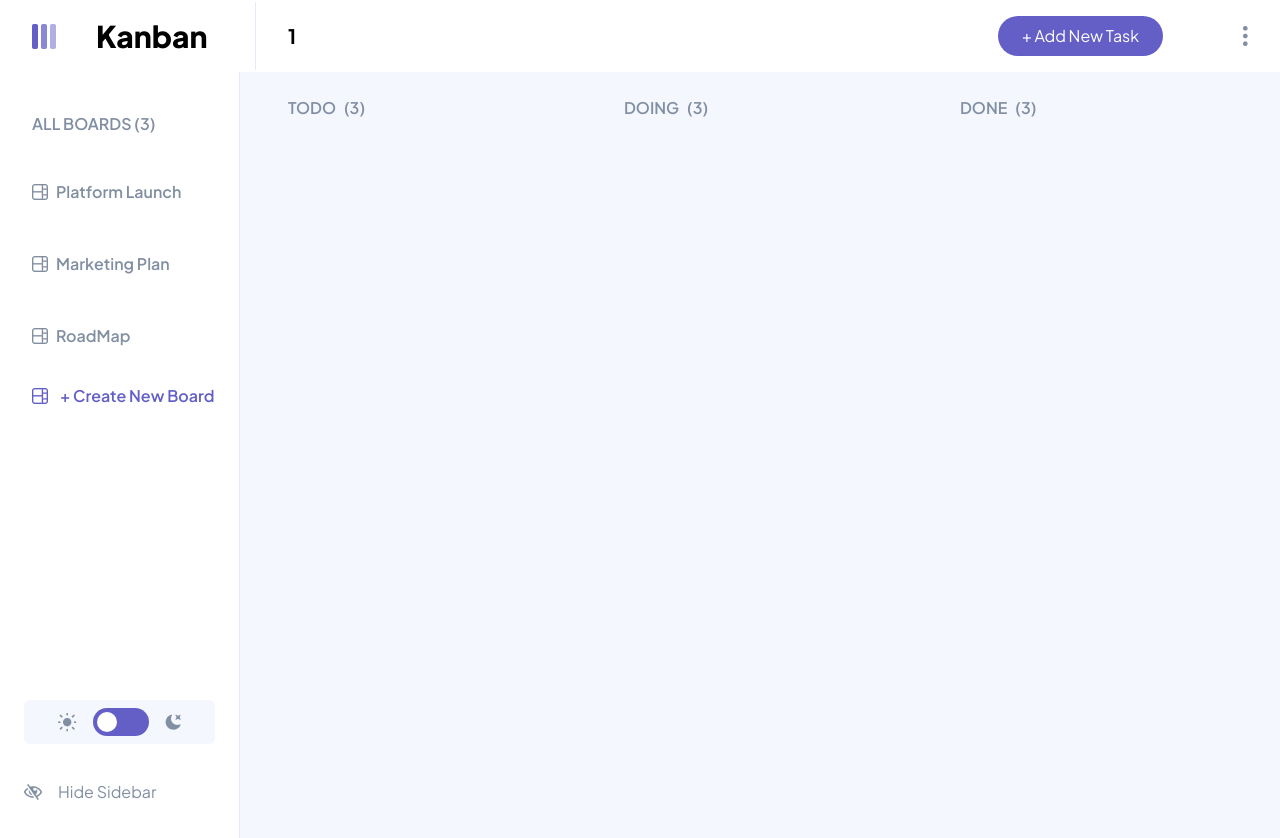
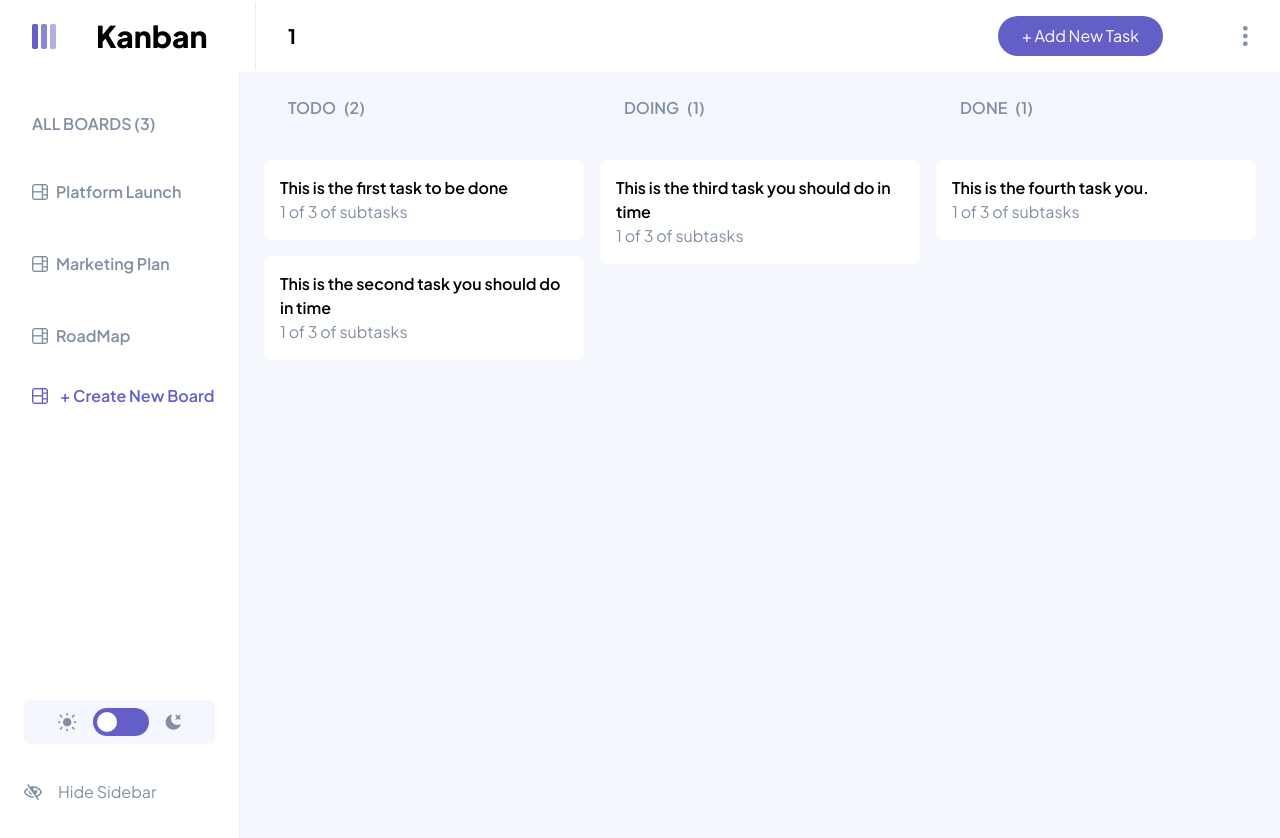
Before and after one commit to Jaystar-Bee/Kanban, a Vue app: page /1/1 in a window 1280 px wide. Shown: the top 838 px of the page. Built offline with nearby package versions, Linux system fonts and the light colour scheme.

Commit message:
added the tasks according to channel

```diff
--- a/src/components/Home/Column/OneColumn.vue
+++ b/src/components/Home/Column/OneColumn.vue
@@ -0,0 +1,50 @@
+<template>
+  <div>
+    <div class="flex items-center space-x-2 mb-10">
+      <div class="w-4 h-4 rounded-full" :class="`bg-[${column.color}]`"></div>
+      <h1 class="text-primary-dark-4 font-semibold">
+        {{ column.name.toUpperCase() }}
+      </h1>
+      <p class="font-semibold">({{ tasks.length }})</p>
+    </div>
+    <div v-for="task in tasks" :key="task.id" :task="task">
+      <div
+        v-if="task.status === column.name"
+        class="
+          bg-white
+          dark:bg-primary-dark-1 dark:text-white
+          duration-500
+          mt-4
+          p-4
+          rounded-md
+        "
+      >
+        <h1 class="font-semibold text-black dark:text-white duration-500">
+          {{ task.title }}
+        </h1>
+        <p class="text-primary-dark-4">1 of 3 of subtasks</p>
+      </div>
+    </div>
+  </div>
+</template>
+<script setup>
+/**
+ * Imports
+ */
+import { useTaskStore } from "@/stores/task";
+import { computed } from "vue";
+
+const taskStore = useTaskStore();
+const allTasks = taskStore.allTasks;
+const { column } = defineProps(["column"]);
+console.log(column);
+
+const tasks = computed(() => {
+  //   let columnTasks = [];
+  let columnTasks = allTasks.filter((task) => {
+    return task.status === column.name;
+  });
+  console.log(columnTasks);
+  return columnTasks;
+});
+</script>
--- a/src/components/Home/ColumnView.vue
+++ b/src/components/Home/ColumnView.vue
@@ -9,14 +9,14 @@
       duration-500
     "
   >
-    <div class="flex space-x-4 max-w-full overflow-x-scroll">
-      <div
+    <div class="flex space-x-4">
+      <!-- <div
         v-for="column in allColumns"
         :key="column.id"
         :column="column"
         class="min-w-[20rem] text-primary-dark-4 font-bold"
       >
-        <div class="flex items-center space-x-2">
+        <div class="flex items-center space-x-2 mb-10">
           <div
             class="w-4 h-4 rounded-full"
             :class="`bg-[${column.color}]`"
@@ -24,9 +24,29 @@
           <h1 class="text-primary-dark-4 font-semibold">
             {{ column.name.toUpperCase() }}
           </h1>
-          <p class="font-semibold">(3)</p>
+          <p class="font-semibold">()</p>
         </div>
-      </div>
+        <div v-for="task in taskStore.allTasks" :key="task.id" :task="task">
+          <div
+            v-if="task.status === column.name"
+            class="
+              bg-white
+              dark:bg-primary-dark dark:text-white
+              mt-4
+              p-4
+              rounded-md
+            "
+          >
+            {{ task.title }}
+          </div>
+        </div>
+      </div> -->
+      <OneColumn
+        v-for="column in allColumns"
+        :key="column.id"
+        :column="column"
+        class="min-w-[20rem] text-primary-dark-4 font-bold"
+      />
     </div>
   </section>
 </template>
@@ -36,8 +56,12 @@
  * Imports
  */
 import { useColumnStore } from "@/stores/column";
+import { useTaskStore } from "@/stores/task";
+import OneColumn from "@/components/Home/Column/OneColumn.vue";
 
 const columnStore = useColumnStore();
+const taskStore = useTaskStore();
+
 const { allColumns } = columnStore;
 </script>
 
--- a/src/stores/task.ts
+++ b/src/stores/task.ts
@@ -107,6 +107,10 @@ export const useTaskStore = defineStore("tasks", {
       ],
     };
   },
-  getters: {},
+    getters: {
+        allTasks(state) {
+            return state.tasks
+      }
+  },
   actions: {},
 });
```
